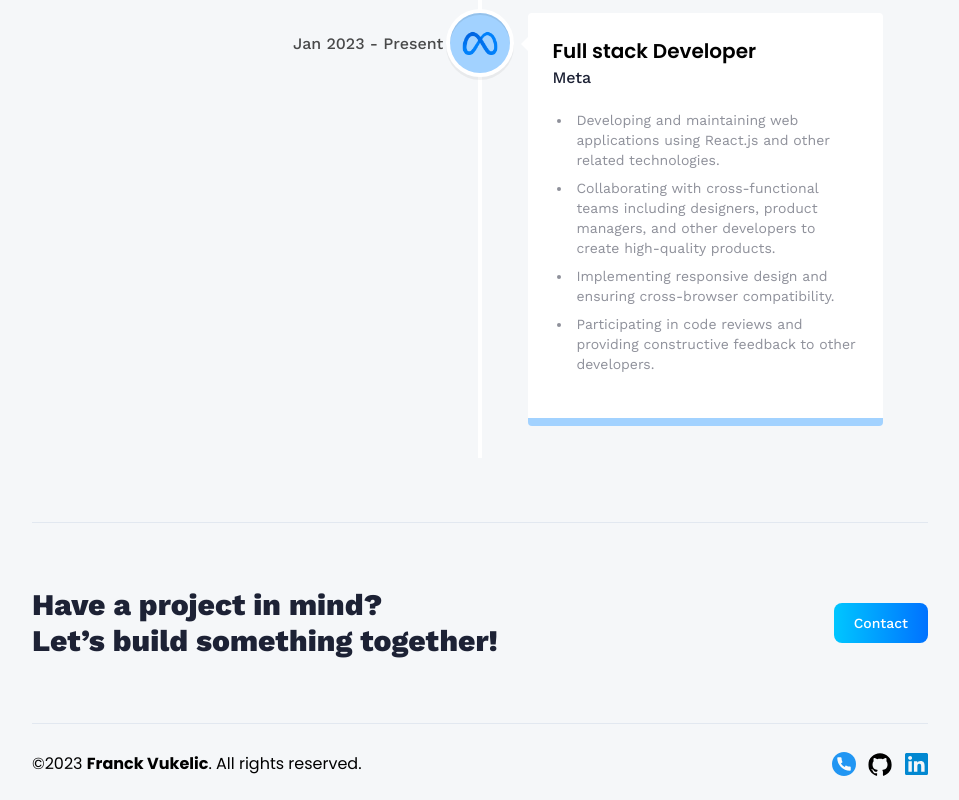
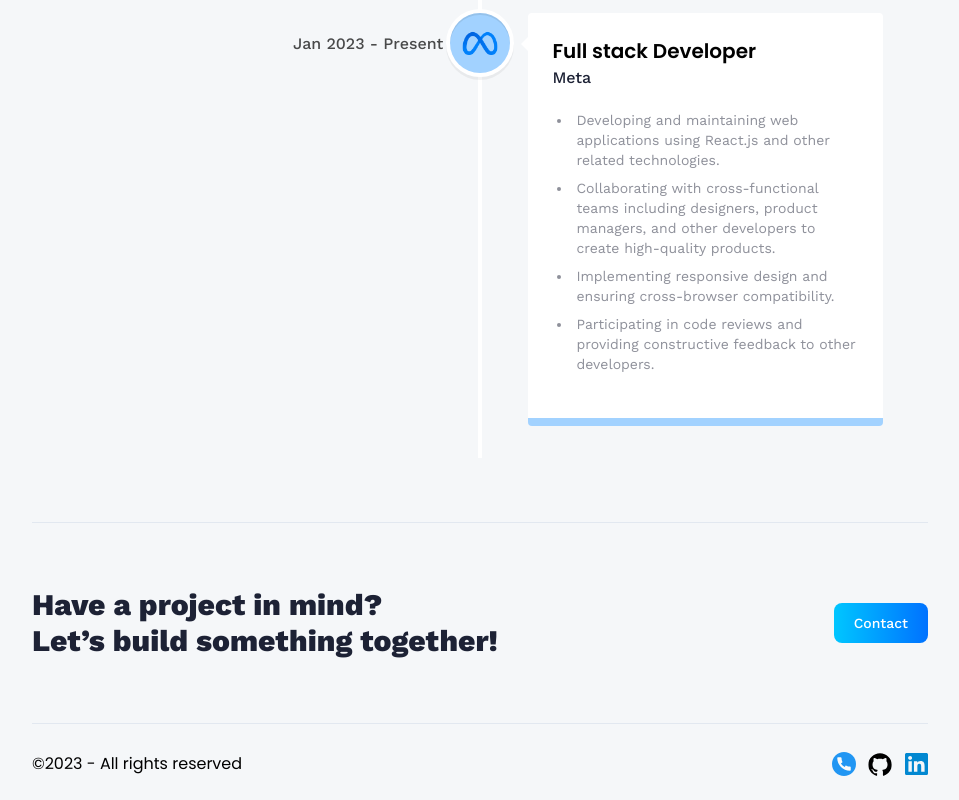
Before and after one commit to basedhound/3d-island_portfolio_react, a React (Vite) app: page /about in a window 1280 px wide. Shown: the part 2444-3244 px from the top of the page, without its empty margins (160-1119 px from the left). Built offline with nearby package versions, Linux system fonts and the light colour scheme; no server answers.

Commit message:
Fix footer

```diff
--- a/src/components/Footer.jsx
+++ b/src/components/Footer.jsx
@@ -9,7 +9,7 @@ const Footer = () => {
 
       <div className="footer-container">
         <p>
-          ©2023 <strong>Franck Vukelic</strong>. All rights reserved.
+          ©2023 - All rights reserved
         </p>
 
         <div className="flex gap-3 justify-center items-center">
```
